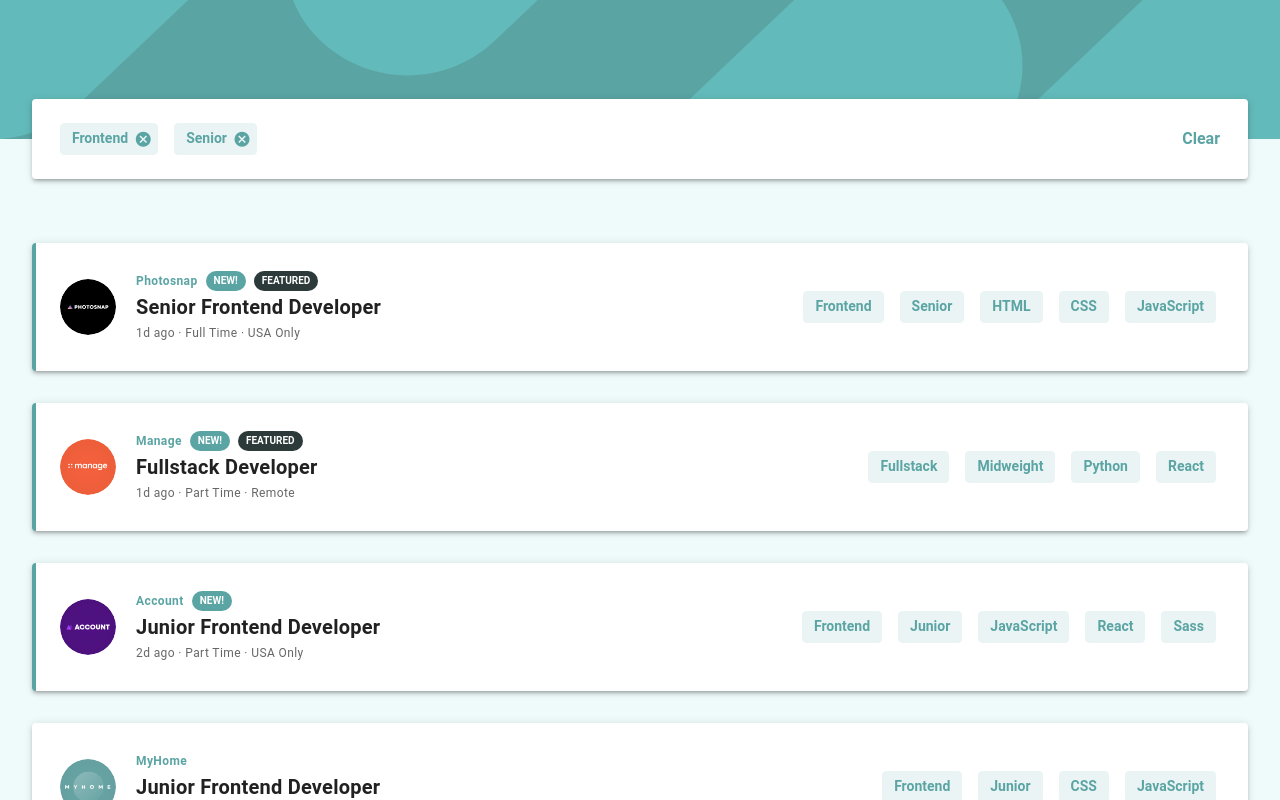
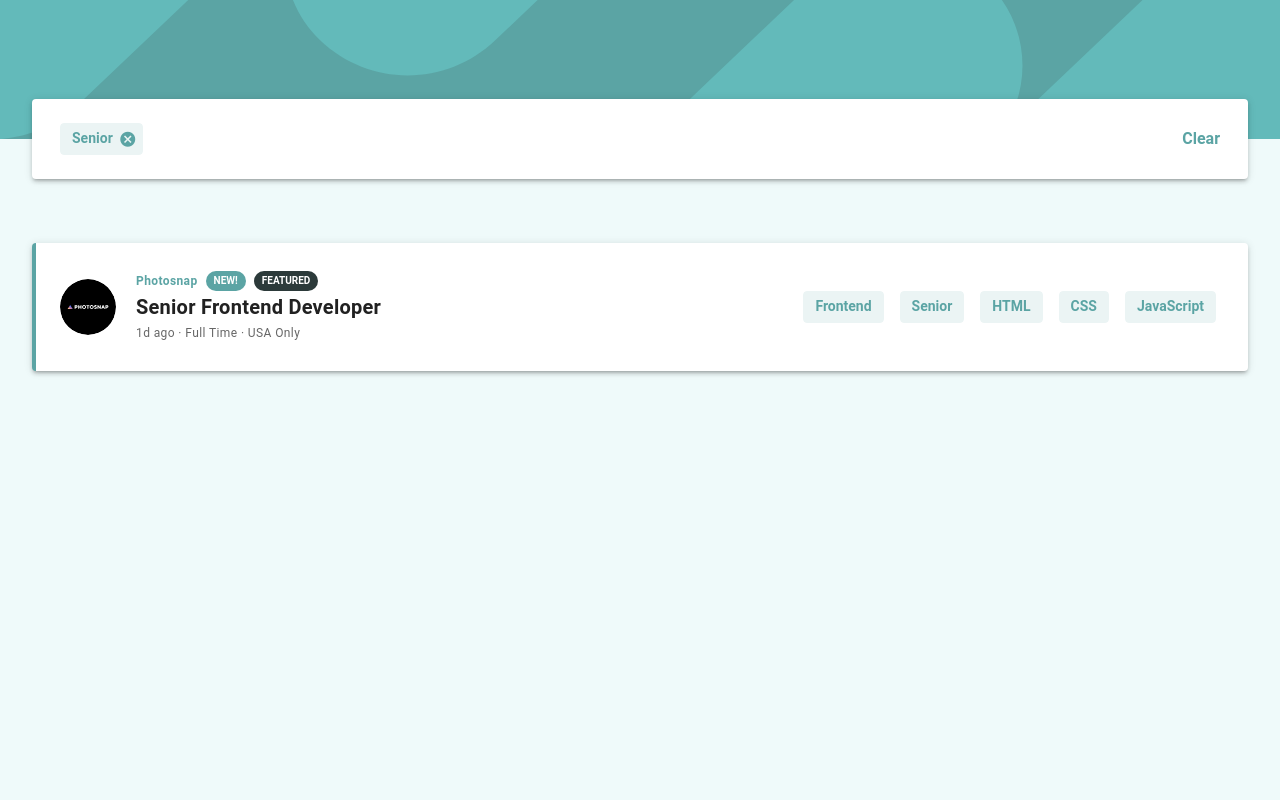
Before and after one commit to brzezinskimarcin/job-listings-exercise, a Vue app: page / in a window 1280 px wide. Both pictures are taken after a click on the element "Senior". Shown: the top 800 px of the page. Built offline with nearby package versions, Linux system fonts and the light colour scheme.

Commit message:
feat: add filtering

```diff
--- a/src/components/SearchBox.vue
+++ b/src/components/SearchBox.vue
@@ -3,6 +3,10 @@ defineProps<{
   tags: string[];
 }>();
 
+const emit = defineEmits<{
+  (event: 'close', tag: string): void;
+  (event: 'clear'): void;
+}>();
 </script>
 
 <template>
@@ -18,10 +22,11 @@ defineProps<{
         class="font-weight-bold ma-2"
         label
         closable
+        @click:close="emit('close', tag)"
       >
         {{ tag }}
       </v-chip>
     </div>
-    <button class="font-weight-bold text-primary px-2">Clear</button>
+    <button class="font-weight-bold text-primary px-2" @click="emit('clear')">Clear</button>
   </v-card>
 </template>
--- a/src/components/SummaryCard.vue
+++ b/src/components/SummaryCard.vue
@@ -10,6 +10,10 @@ defineProps<{
   title: string;
   subtitles: string[];
   tags: string[];
+}>();
+
+const emit = defineEmits<{
+  (event: 'click:tag', tag: string): void;
 }>();
 </script>
 
@@ -50,6 +54,7 @@ defineProps<{
           color="primary"
           label
           class="font-weight-bold ma-2"
+          @click="emit('click:tag', tag)"
         >
           {{ tag }}
         </v-chip>
--- a/src/stores/jobs.ts
+++ b/src/stores/jobs.ts
@@ -1,4 +1,4 @@
-import { ref } from 'vue';
+import { ref, computed } from 'vue';
 import { defineStore } from 'pinia';
 import type { JobListingsResponse } from '@/types/api';
 import jobsResponse from '@/mock/data.json';
@@ -25,6 +25,10 @@ interface JobListingSummary {
 export const useJobsStore = defineStore('jobs', () => {
   const loading = ref(false);
   const allJobs = ref<JobListingSummary[]>([]);
+  const filters = ref<string[]>([]);
+  const jobs = computed(() =>
+    allJobs.value.filter(({ tags }) => filters.value.every((filter) => tags.includes(filter)))
+  );
 
   async function fetchData () {
     loading.value = true;
@@ -41,5 +45,20 @@ export const useJobsStore = defineStore('jobs', () => {
     loading.value = false;
   }
 
-  return { loading, allJobs, fetchData };
+  function addTag (tag: string) {
+    if (!filters.value.includes(tag)) {
+      filters.value.push(tag);
+    }
+  }
+
+  function removeTag (tag: string) {
+    const tagIndex = filters.value.indexOf(tag);
+    filters.value.splice(tagIndex, 1);
+  }
+
+  function removeAll () {
+    filters.value = [];
+  }
+
+  return { loading, jobs, filters, fetchData, addTag, removeTag, removeAll };
 });
--- a/src/views/JobsList.vue
+++ b/src/views/JobsList.vue
@@ -5,8 +5,8 @@ import SummaryCard from '@/components/SummaryCard.vue';
 import SearchBox from '@/components/SearchBox.vue';
 
 const jobsStore = useJobsStore();
-const { loading, allJobs } = storeToRefs(jobsStore);
-const { fetchData } = jobsStore;
+const { loading, jobs, filters } = storeToRefs(jobsStore);
+const { fetchData, addTag, removeTag, removeAll } = jobsStore;
 
 fetchData();
 </script>
@@ -15,8 +15,10 @@ fetchData();
   <header>
     <v-img :min-height="120" cover src="/bg-header.svg" class="bg-primary w-100" />
     <SearchBox
+      :tags="filters"
       class="mx-8 mt-n10"
-      :tags="['Frontend', 'Senior']"
+      @close="removeTag"
+      @clear="removeAll"
     />
   </header>
 
@@ -31,9 +33,8 @@ fetchData();
       <div class="mt-4 text-h6">Loading jobs...</div>
     </div>
     <template v-else>
-      <!-- <pre v-else>{{ allJobs }}</pre> -->
       <SummaryCard
-        v-for="job in allJobs"
+        v-for="job in jobs"
         :key="job.id"
         :accent="job.new"
         :thumbnail-url="job.logo"
@@ -46,6 +47,7 @@ fetchData();
         :subtitles="job.details"
         :tags="job.tags"
         class="mb-8"
+        @click:tag="addTag"
       />
     </template>
   </main>
```
